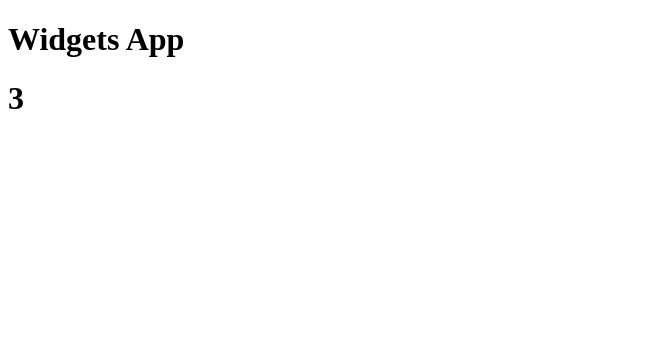
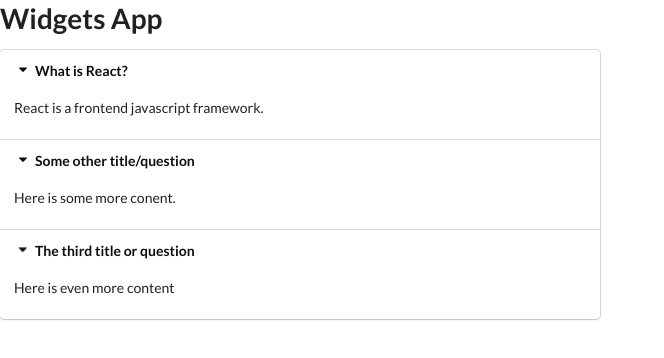
Before and after one commit to BenCullenDev/widgets, a React (Create React App) app: page / in a window 1280 px wide. Shown: the top 358 px of the page, without its empty margins (0-664 px from the left). Built offline with nearby package versions, Linux system fonts and the light colour scheme.

Commit message:
map over items in accordion and hooked up semantic ui

```diff
--- a/public/index.html
+++ b/public/index.html
@@ -2,6 +2,7 @@
 <html lang="en">
   <head>
     <meta charset="utf-8" />
+    <link rel="stylesheet" href="https://cdnjs.cloudflare.com/ajax/libs/semantic-ui/2.4.1/semantic.min.css" integrity="sha512-8bHTC73gkZ7rZ7vpqUQThUDhqcNFyYi2xgDgPDHc+GXVGHXq+xPjynxIopALmOPqzo9JZj0k6OqqewdGO3EsrQ==" crossorigin="anonymous" referrerpolicy="no-referrer" />
     <link rel="icon" href="%PUBLIC_URL%/favicon.ico" />
     <meta name="viewport" content="width=device-width, initial-scale=1" />
     <meta name="theme-color" content="#000000" />
--- a/src/components/Accordion.js
+++ b/src/components/Accordion.js
@@ -1,7 +1,22 @@
 import React from "react";
 
 const Accordion = ({items}) => {
-    return <h1>{items.length}</h1>
+
+    const renderedItems = items.map(item => {
+        return  <React.Fragment key={item.title}>
+                    <div className="title active">
+                        <i className="dropdown icon"></i>
+                        {item.title}
+                    </div>
+                    <div className="content active">
+                        <p>{item.content}</p>
+                    </div>
+                </React.Fragment>
+    })
+
+    return <div className="ui styled accordion">
+        {renderedItems}
+    </div>
 }
 
 export default Accordion
```
